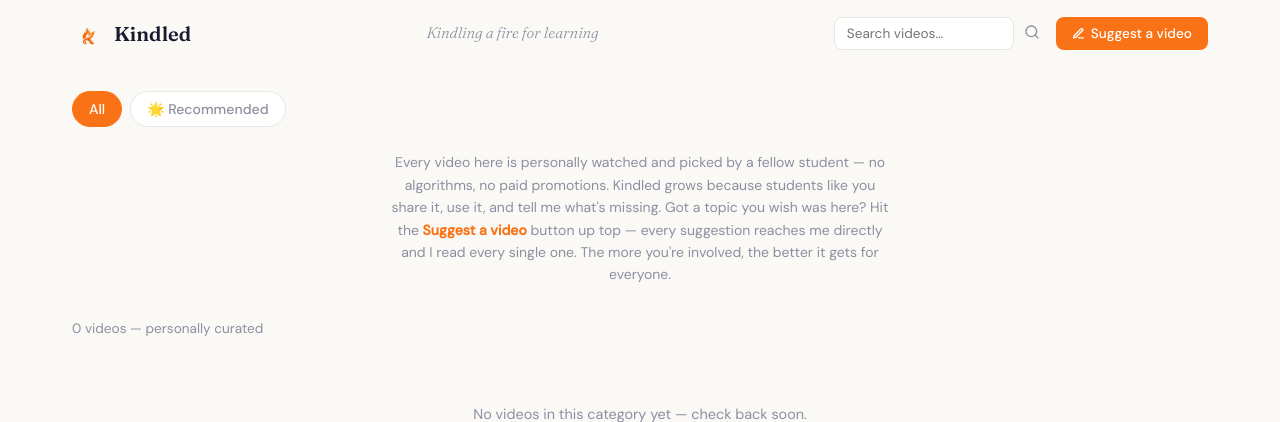
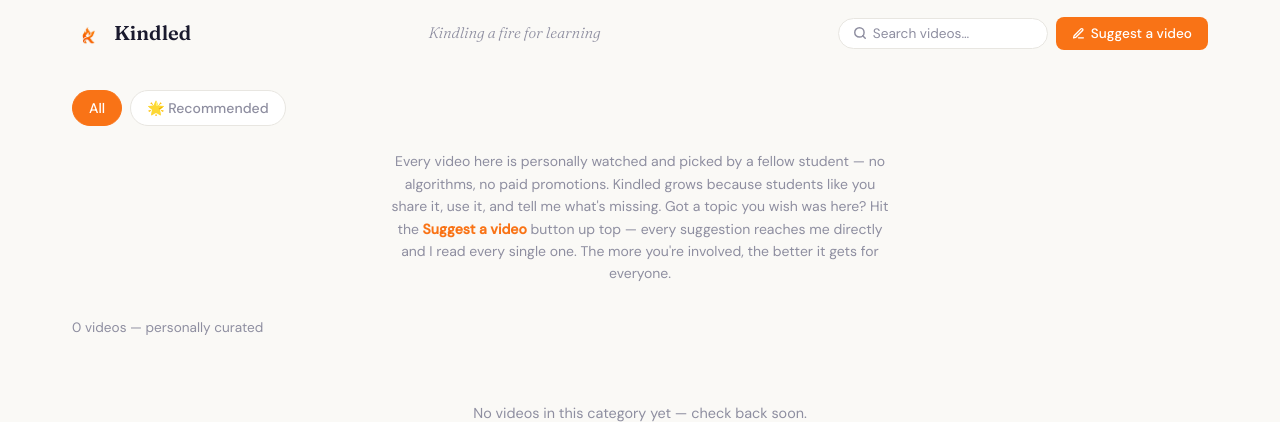
Before and after one commit to gsraj0301/Kindled, a Django app: page / in a window 1280 px wide. Shown: the top 422 px of the page. Run offline with Django 5.2, Linux system fonts and the light colour scheme; data that the repository does not hold is empty.

Commit message:
Redesign search to unified pill shape
- Merge search icon and input into a single pill-shaped component
- Pill uses border-radius: 999px with icon embedded inside
- Desktop: always visible, mobile: hidden and toggled via icon button
- Pill gets accent border + glow on focus-within
- Update mobile toggle JS to target the pill wrapper instead of input

```diff
--- a/static/css/main.css
+++ b/static/css/main.css
@@ -91,29 +91,43 @@ nav {
 }
 
 /* ── Search ── */
-.search-wrapper {
-  position: relative;
+.search-pill {
   display: flex;
   align-items: center;
-  gap: 2px;
+  gap: 6px;
+  padding: 6px 14px;
+  border: 1px solid var(--border);
+  border-radius: 999px;
+  background: var(--surface);
+  transition: border-color 0.2s, box-shadow 0.2s;
+}
+
+.search-pill:focus-within {
+  border-color: var(--accent);
+  box-shadow: 0 0 0 3px rgba(249,115,22,0.1);
+}
+
+.search-pill-icon {
+  flex-shrink: 0;
+  color: var(--muted);
 }
 
 .search-input {
-  padding: 7px 12px;
-  border: 1px solid var(--border);
-  border-radius: 8px;
+  border: none;
+  background: none;
+  outline: none;
   font-family: var(--font-body);
   font-size: 0.85rem;
-  background: var(--surface);
   color: var(--text);
-  outline: none;
-  width: 180px;
-  transition: border-color 0.2s;
+  width: 160px;
 }
 
-.search-input:focus {
-  border-color: var(--accent);
-  box-shadow: 0 0 0 3px rgba(249,115,22,0.1);
+.search-input::placeholder {
+  color: var(--muted);
+}
+
+.search-mobile-btn {
+  display: none;
 }
 
 .suggest-btn {
@@ -563,22 +577,24 @@ nav {
 
   .nav-tagline { display: none; }
 
-  .search-wrapper {
-    position: static;
-  }
-
-  .search-input {
+  .search-pill {
+    display: none;
     position: absolute;
     top: 100%;
-    left: 0;
-    right: 0;
-    width: auto;
-    margin: 0 1rem;
-    display: none;
+    left: 1rem;
+    right: 1rem;
     z-index: 10;
   }
 
-  .search-input.open {
+  .search-pill.open {
+    display: flex;
+  }
+
+  .search-pill .search-input {
+    width: 100%;
+  }
+
+  .search-mobile-btn {
     display: block;
   }
 
--- a/templates/core/base.html
+++ b/templates/core/base.html
@@ -24,14 +24,17 @@
   <span class="nav-tagline">Kindling a fire for learning</span>
 
   <div class="nav-actions">
-    <div class="search-wrapper">
+    <div class="search-pill" id="searchPill">
+      <svg class="search-pill-icon" width="14" height="14" viewBox="0 0 24 24" fill="none" stroke="currentColor" stroke-width="2.5" stroke-linecap="round" stroke-linejoin="round">
+        <circle cx="11" cy="11" r="8"/><line x1="21" y1="21" x2="16.65" y2="16.65"/>
+      </svg>
       <input type="text" class="search-input" id="searchInput" placeholder="Search videos…" autocomplete="off">
-      <button class="nav-icon-btn" id="searchToggle" title="Search" type="button">
-        <svg width="16" height="16" viewBox="0 0 24 24" fill="none" stroke="currentColor" stroke-width="2" stroke-linecap="round" stroke-linejoin="round">
-          <circle cx="11" cy="11" r="8"/><line x1="21" y1="21" x2="16.65" y2="16.65"/>
-        </svg>
-      </button>
     </div>
+    <button class="nav-icon-btn search-mobile-btn" id="searchToggle" title="Search" type="button">
+      <svg width="16" height="16" viewBox="0 0 24 24" fill="none" stroke="currentColor" stroke-width="2" stroke-linecap="round" stroke-linejoin="round">
+        <circle cx="11" cy="11" r="8"/><line x1="21" y1="21" x2="16.65" y2="16.65"/>
+      </svg>
+    </button>
     <button class="suggest-btn" onclick="window.location.href='{% url 'suggest' %}'">
       <svg width="13" height="13" viewBox="0 0 24 24" fill="none" stroke="currentColor" stroke-width="2.5" stroke-linecap="round" stroke-linejoin="round">
         <path d="M12 20h9"/><path d="M16.5 3.5a2.121 2.121 0 013 3L7 19l-4 1 1-4L16.5 3.5z"/>
--- a/templates/core/home.html
+++ b/templates/core/home.html
@@ -72,15 +72,17 @@
   var totalCount = cards.length;
   var originalLabel = countLabel ? countLabel.textContent : '';
 
-  if (toggle && input) {
+  var pill = document.getElementById('searchPill');
+
+  if (toggle && pill) {
     toggle.addEventListener('click', function(e) {
       e.stopPropagation();
-      input.classList.toggle('open');
-      if (input.classList.contains('open')) input.focus();
+      pill.classList.toggle('open');
+      if (pill.classList.contains('open')) input.focus();
     });
     document.addEventListener('click', function(e) {
-      if (input.classList.contains('open') && !e.target.closest('.search-wrapper')) {
-        input.classList.remove('open');
+      if (pill.classList.contains('open') && !e.target.closest('.search-pill') && !e.target.closest('.search-mobile-btn')) {
+        pill.classList.remove('open');
       }
     });
   }
```
Also changed, not shown: README_MAKER.md (added), 1 other file.
